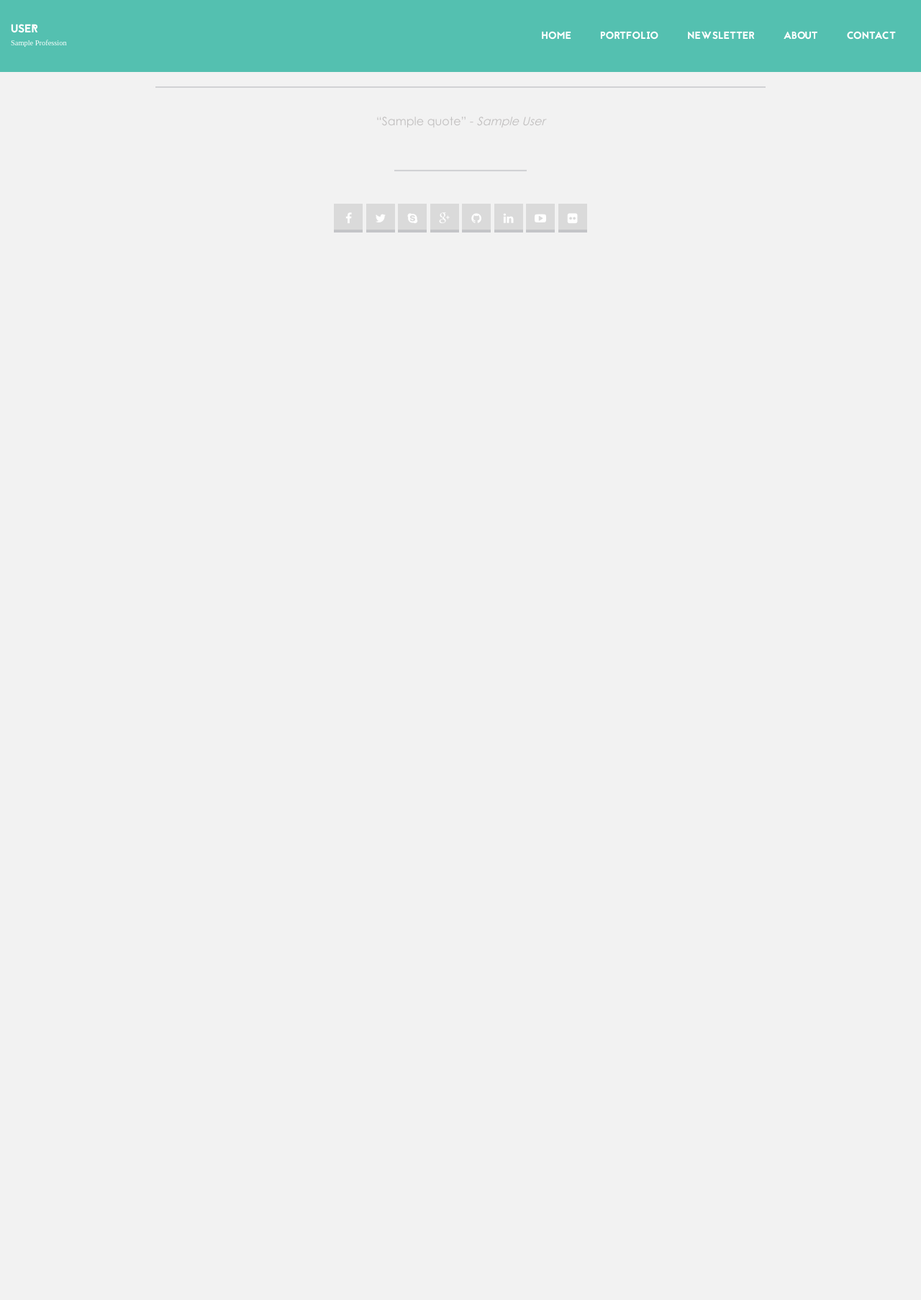
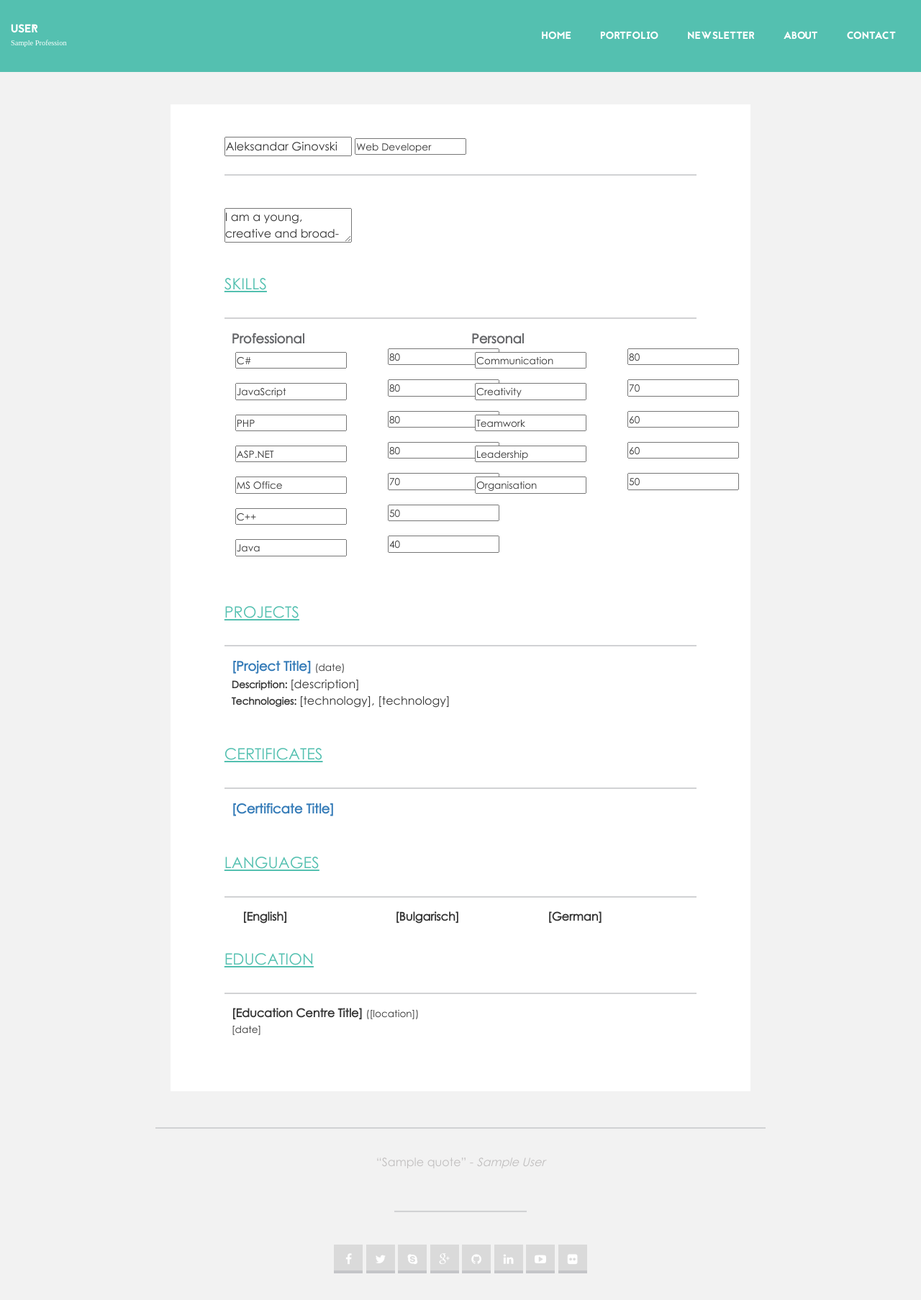
Before and after one commit to ginovski/BlogSystem, a PHP site: the page made by application/views/administration/about/index.php in a window 1280 px wide. Shown: the top 1806 px of the page at 72% size. Before the commit the page ends 323 px from the top, so only its background shows below. Run offline with PHP 8.4, Linux system fonts and the light colour scheme; the template is opened without the code that fills it: most values are stand-ins (such as "Sample title", 1, 10 or a date in 2020); data that the repository does not hold is empty.

Commit message:
Added some basic edit in the about page in the administration section.

```diff
--- a/application/views/administration/about/index.php
+++ b/application/views/administration/about/index.php
@@ -0,0 +1,270 @@
+<div id="wrapper"><div id="main-content">
+        <div class="content-body about">
+            <div class="main-body">
+                <form action="">
+                    <div class="name">
+                        <input class="edit-input full-name" name="full-name" value="Aleksandar Ginovski" type="text"/>
+                        <input class="edit-input small" name="work-position" value="Web Developer" type="text"/>
+                    </div>
+
+                    <div class="about-text">
+                        <textarea class="edit-input" name="about-text" id="about-text">I am a young, creative and broad-minded front-end developer, with great communication and teamwork skills. A lot of experience in the sphere of web and graphic design. I am very hardworking and have the intention to broaden my knowledge in the sphere of web programming. I aim at becomming a professional Front-End Developer.</textarea>
+                    </div>
+
+                    <div id="skills">
+                        <div class="skills-title">
+                            <h2>Skills</h2>
+                        </div>
+
+                        <div class="skills row">
+                            <div class="col-sm-6 col-xs-12 professional">
+                                <small>Professional</small>
+                                <div class="col-sm-12">
+                                    <div class="col-sm-8 col-xs-12 skill-title">
+                                        <input class="edit-input small" name="skill-name" value="C#" type="text"/>
+                                    </div>
+
+                                    <div class="col-sm-4 col-xs-12">
+                                        <input class="edit-input small" name="skill-name" value="Organisation" type="number"/>
+                                        <div class="progress-bar hidden hidden" data-toggle="tooltip" title="" data-original-title="80%">
+                                            <div class="green-bar" data-width="80" style="width: 80%;"></div>
+                                        </div>
+                                    </div>
+                                </div>
+                                <div class="col-sm-12">
+                                    <div class="col-sm-8 col-xs-12 skill-title">
+                                        <input class="edit-input small" name="skill-name" value="JavaScript" type="text"/>
+                                    </div>
+
+                                    <div class="col-sm-4 col-xs-12">
+                                        <input class="edit-input small" name="skill-name" value="Organisation" type="number"/>
+                                        <div class="progress-bar hidden" data-toggle="tooltip" title="" data-original-title="80%">
+                                            <div class="green-bar" data-width="80" style="width: 80%;"></div>
+                                        </div>
+                                    </div>
+                                </div>
+                                <div class="col-sm-12">
+                                    <div class="col-sm-8 col-xs-12 skill-title">
+                                        <input class="edit-input small" name="skill-name" value="PHP" type="text"/>
+                                    </div>
+
+                                    <div class="col-sm-4 col-xs-12">
+                                        <input class="edit-input small" name="skill-name" value="Organisation" type="number"/>
+                                        <div class="progress-bar hidden" data-toggle="tooltip" title="" data-original-title="80%">
+                                            <div class="green-bar" data-width="80" style="width: 80%;"></div>
+                                        </div>
+                                    </div>
+                                </div>
+                                <div class="col-sm-12">
+                                    <div class="col-sm-8 col-xs-12 skill-title">
+                                        <input class="edit-input small" name="skill-name" value="ASP.NET" type="text"/>
+                                    </div>
+
+                                    <div class="col-sm-4 col-xs-12">
+                                        <input class="edit-input small" name="skill-name" value="Organisation" type="number"/>
+                                        <div class="progress-bar hidden" data-toggle="tooltip" title="" data-original-title="80%">
+                                            <div class="green-bar" data-width="80" style="width: 80%;"></div>
+                                        </div>
+                                    </div>
+                                </div>
+                                <div class="col-sm-12">
+                                    <div class="col-sm-8 col-xs-12 skill-title">
+                                        <input class="edit-input small" name="skill-name" value="MS Office" type="text"/>
+                                    </div>
+
+                                    <div class="col-sm-4 col-xs-12">
+                                        <input class="edit-input small" name="skill-name" value="Organisation" type="number"/>
+                                        <div class="progress-bar hidden" data-toggle="tooltip" title="" data-original-title="70%">
+                                            <div class="green-bar" data-width="70" style="width: 70%;"></div>
+                                        </div>
+                                    </div>
+                                </div>
+                                <div class="col-sm-12">
+                                    <div class="col-sm-8 col-xs-12 skill-title">
+                                        <input class="edit-input small" name="skill-name" value="C++" type="text"/>
+                                    </div>
+
+                                    <div class="col-sm-4 col-xs-12">
+                                        <input class="edit-input small" name="skill-name" value="Organisation" type="number"/>
+                                        <div class="progress-bar hidden" data-toggle="tooltip" title="" data-original-title="50%">
+                                            <div class="green-bar" data-width="50" style="width: 50%;"></div>
+                                        </div>
+                                    </div>
+                                </div>
+                                <div class="col-sm-12">
+                                    <div class="col-sm-8 col-xs-12 skill-title">
+                                        <input class="edit-input small" name="skill-name" value="Java" type="text"/>
+                                    </div>
+
+                                    <div class="col-sm-4 col-xs-12">
+                                        <input class="edit-input small" name="skill-name" value="Organisation" type="number"/>
+                                        <div class="progress-bar hidden" data-toggle="tooltip" title="" data-original-title="40%">
+                                            <div class="green-bar" data-width="40" style="width: 40%;"></div>
+                                        </div>
+                                    </div>
+                                </div>
+                            </div>
+
+                            <div class="col-sm-6 col-xs-12 personal">
+                                <small>Personal</small>
+                                <div class="col-sm-12">
+                                    <div class="col-sm-8 col-xs-12 skill-title">
+                                        <input class="edit-input small" name="skill-name" value="Communication" type="text"/>
+                                    </div>
+
+                                    <div class="col-sm-4 col-xs-12">
+                                        <input class="edit-input small" name="skill-name" value="Organisation" type="number"/>
+                                        <div class="progress-bar hidden" data-toggle="tooltip" title="" data-original-title="80%">
+                                            <div class="green-bar" data-width="80" style="width: 80%;"></div>
+                                        </div>
+                                    </div>
+                                </div>
+                                <div class="col-sm-12">
+                                    <div class="col-sm-8 col-xs-12 skill-title">
+                                        <input class="edit-input small" name="skill-name" value="Creativity" type="text"/>
+                                    </div>
+
+                                    <div class="col-sm-4 col-xs-12">
+                                        <input class="edit-input small" name="skill-name" value="Organisation" type="number"/>
+                                        <div class="progress-bar hidden" data-toggle="tooltip" title="" data-original-title="70%">
+                                            <div class="green-bar" data-width="70" style="width: 70%;"></div>
+                                        </div>
+                                    </div>
+                                </div>
+                                <div class="col-sm-12">
+                                    <div class="col-sm-8 col-xs-12 skill-title">
+                                        <input class="edit-input small" name="skill-name" value="Teamwork" type="text"/>
+                                    </div>
+
+                                    <div class="col-sm-4 col-xs-12">
+                                        <input class="edit-input small" name="skill-name" value="Organisation" type="number"/>
+                                        <div class="progress-bar hidden" data-toggle="tooltip" title="" data-original-title="60%">
+                                            <div class="green-bar" data-width="60" style="width: 60%;"></div>
+                                        </div>
+                                    </div>
+                                </div>
+                                <div class="col-sm-12">
+                                    <div class="col-sm-8 col-xs-12 skill-title">
+                                        <input class="edit-input small" name="skill-name" value="Leadership" type="text"/>
+                                    </div>
+
+                                    <div class="col-sm-4 col-xs-12">
+                                        <input class="edit-input small" name="skill-name" value="Organisation" type="number"/>
+                                        <div class="progress-bar hidden" data-toggle="tooltip" title="" data-original-title="60%">
+                                            <div class="green-bar" data-width="60" style="width: 60%;"></div>
+                                        </div>
+                                    </div>
+                                </div>
+                                <div class="col-sm-12">
+                                    <div class="col-sm-8 col-xs-12 skill-title">
+                                        <input class="edit-input small" name="skill-name" value="Organisation" type="text"/>
+                                    </div>
+
+                                    <div class="col-sm-4 col-xs-12">
+                                        <input class="edit-input small" name="skill-name" value="Organisation" type="number"/>
+                                        <div class="progress-bar hidden" data-toggle="tooltip" title="" data-original-title="50%">
+                                            <div class="green-bar" data-width="50" style="width: 50%;"></div>
+                                        </div>
+                                    </div>
+                                </div>
+                            </div>
+                        </div>
+                    </div>
+
+                    <div id="skills">
+                        <div class="skills-title">
+                            <h2>Projects</h2>
+                        </div>
+
+                        <div class="portfolio row">
+                            <div class="col-md-12">
+                                <div class="portfolio-data">
+                                    <a href="">[Project Title]</a>
+                                    <small>(date)</small>
+
+                                    <div>
+                                        <small>Description: </small>
+                                        <span>[description]</span>
+                                    </div>
+
+                                    <div>
+                                        <small>Technologies: </small>
+                                        <span>[technology], [technology]</span>
+                                    </div>
+                                </div>
+                            </div>
+                        </div>
+                    </div>
+
+                    <div id="skills">
+                        <div class="skills-title">
+                            <h2>Certificates</h2>
+                        </div>
+
+                        <div class="portfolio row">
+                            <div class="col-md-12">
+                                <div class="portfolio-data">
+                                    <a href="">[Certificate Title]</a>
+                                </div>
+                            </div>
+                        </div>
+                    </div>
+
+                    <div id="skills">
+                        <div class="skills-title">
+                            <h2>Languages</h2>
+                        </div>
+
+                        <div class="portfolio row">
+                            <div class="col-md-12">
+                                <div class="portfolio-data">
+                                    <div class="col-md-4 col-sm-4">
+                                        <strong>[English]</strong>
+                                    </div>
+
+                                    <div class="col-md-4 col-sm-4">
+                                        <strong>[Bulgarisch]</strong>
+                                    </div>
+
+                                    <div class="col-md-4 col-sm-4">
+                                        <strong>[German]</strong>
+                                    </div>
+                                </div>
+                            </div>
+                        </div>
+                    </div>
+
+                    <div id="skills">
+                        <div class="skills-title">
+                            <h2>Education</h2>
+                        </div>
+
+                        <div class="portfolio row">
+                            <div class="col-md-12">
+                                <div class="portfolio-data">
+                                    <strong>[Education Centre Title]</strong>
+                                    <small>([location])</small>
+                                    <br>
+                                    <small>[date]</small>
+                                </div>
+                            </div>
+                        </div>
+                    </div>
+                </form>
+            </div>
+        </div>
+    </div>
+
+    <script>
+        $(document).ready(function(){
+            $('[data-toggle="tooltip"]').tooltip();
+
+            $('.green-bar').each(function () {
+                var $this = $(this),
+                    $parentOfThis = $this.parent(),
+                    $elementBeforeParent = $parentOfThis.prev(),
+                    $currentDataWidth = $this.attr('data-width');
+                $elementBeforeParent.val($currentDataWidth);
+            });
+        });
+    </script></div>
--- a/assets/css/style.css
+++ b/assets/css/style.css
@@ -912,21 +912,25 @@ div#wrapper div#main-content div.about div.main-body div#skills div.skills div.p
 div#wrapper div#main-content div.about div.main-body div#skills div.skills div.personal div.col-sm-12 {
   padding: 0;
 }
-div#wrapper div#main-content div.about div.main-body div#skills div.skills div.professional div.col-sm-12 div.col-sm-6.skill-title,
-div#wrapper div#main-content div.about div.main-body div#skills div.skills div.personal div.col-sm-12 div.col-sm-6.skill-title {
+div#wrapper div#main-content div.about div.main-body div#skills div.skills div.professional div.col-sm-12 div.skill-title,
+div#wrapper div#main-content div.about div.main-body div#skills div.skills div.personal div.col-sm-12 div.skill-title {
   margin-bottom: 10px;
 }
-div#wrapper div#main-content div.about div.main-body div#skills div.skills div.professional div.col-sm-12 div.col-sm-6.skill-title small,
-div#wrapper div#main-content div.about div.main-body div#skills div.skills div.personal div.col-sm-12 div.col-sm-6.skill-title small {
+div#wrapper div#main-content div.about div.main-body div#skills div.skills div.professional div.col-sm-12 div.skill-title small,
+div#wrapper div#main-content div.about div.main-body div#skills div.skills div.personal div.col-sm-12 div.skill-title small {
   font-size: 1em;
   font-weight: normal;
 }
 div#wrapper div#main-content div.about div.main-body div#skills div.skills div.professional div.col-sm-12 div.col-sm-6,
-div#wrapper div#main-content div.about div.main-body div#skills div.skills div.personal div.col-sm-12 div.col-sm-6 {
+div#wrapper div#main-content div.about div.main-body div#skills div.skills div.personal div.col-sm-12 div.col-sm-6,
+div#wrapper div#main-content div.about div.main-body div#skills div.skills div.professional div.col-sm-12 div.col-sm-8,
+div#wrapper div#main-content div.about div.main-body div#skills div.skills div.personal div.col-sm-12 div.col-sm-8 {
   padding: 5px;
 }
 div#wrapper div#main-content div.about div.main-body div#skills div.skills div.professional div.col-sm-12 div.col-sm-6 div.progress-bar,
-div#wrapper div#main-content div.about div.main-body div#skills div.skills div.personal div.col-sm-12 div.col-sm-6 div.progress-bar {
+div#wrapper div#main-content div.about div.main-body div#skills div.skills div.personal div.col-sm-12 div.col-sm-6 div.progress-bar,
+div#wrapper div#main-content div.about div.main-body div#skills div.skills div.professional div.col-sm-12 div.col-sm-8 div.progress-bar,
+div#wrapper div#main-content div.about div.main-body div#skills div.skills div.personal div.col-sm-12 div.col-sm-8 div.progress-bar {
   width: 100%;
   height: 15px;
   border: 0;
@@ -934,7 +938,9 @@ div#wrapper div#main-content div.about div.main-body div#skills div.skills div.p
   background-color: #f2f2f2;
 }
 div#wrapper div#main-content div.about div.main-body div#skills div.skills div.professional div.col-sm-12 div.col-sm-6 div.progress-bar div.green-bar,
-div#wrapper div#main-content div.about div.main-body div#skills div.skills div.personal div.col-sm-12 div.col-sm-6 div.progress-bar div.green-bar {
+div#wrapper div#main-content div.about div.main-body div#skills div.skills div.personal div.col-sm-12 div.col-sm-6 div.progress-bar div.green-bar,
+div#wrapper div#main-content div.about div.main-body div#skills div.skills div.professional div.col-sm-12 div.col-sm-8 div.progress-bar div.green-bar,
+div#wrapper div#main-content div.about div.main-body div#skills div.skills div.personal div.col-sm-12 div.col-sm-8 div.progress-bar div.green-bar {
   height: 15px;
   display: inline-block;
   float: left;
@@ -982,8 +988,11 @@ div#wrapper div#main-content div.main-body .input {
   font-size: 0.8em;
 }
 div#wrapper div#main-content div.main-body .textarea {
+  width: 100%;
   max-width: 100%;
   height: 200px;
+  border: 0;
+  border-radius: 0;
 }
 div#wrapper div#main-content div.main-body .submit {
   margin: 0 auto;
--- a/assets/css/style.less
+++ b/assets/css/style.less
@@ -1012,7 +1012,7 @@ div#wrapper {
                             div.col-sm-12 {
                                 padding: 0;
 
-                                div.col-sm-6.skill-title {
+                                div.skill-title {
                                     margin-bottom: 10px;
 
                                     small {
@@ -1021,7 +1021,8 @@ div#wrapper {
                                     }
                                 }
 
-                                div.col-sm-6 {
+                                div.col-sm-6,
+                                div.col-sm-8 {
                                     padding: 5px;
 
                                     div.progress-bar {
@@ -1103,9 +1104,11 @@ div#wrapper {
             }
 
             .textarea {
+                width: 100%;
                 max-width: 100%;
                 height: 200px;
-
+                border: 0;
+                border-radius: 0;
             }
 
             .submit {
```
Also changed, not shown: assets/css/adminStyle.css (+29 -0 lines), assets/css/adminStyle.less (+32 -0 lines).
